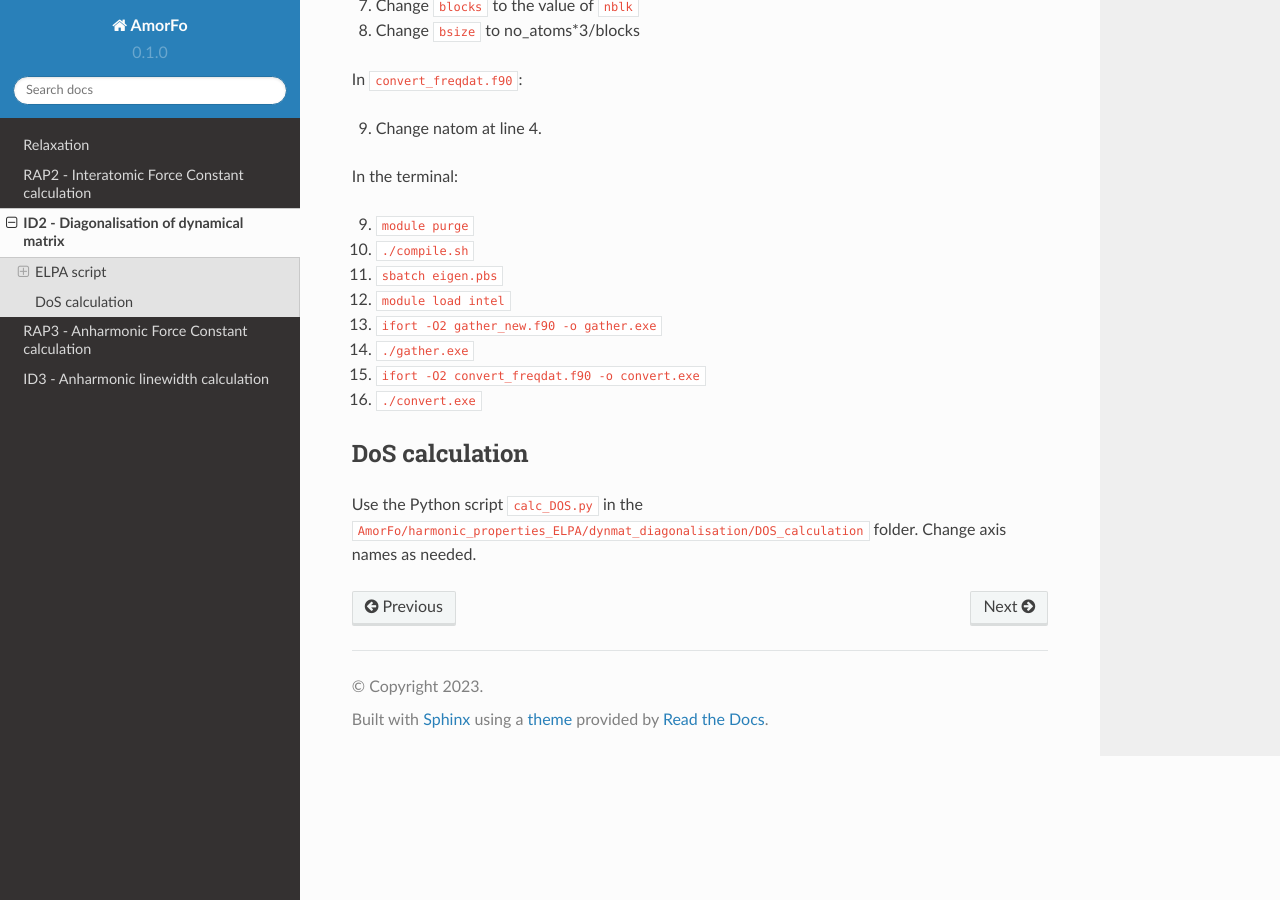
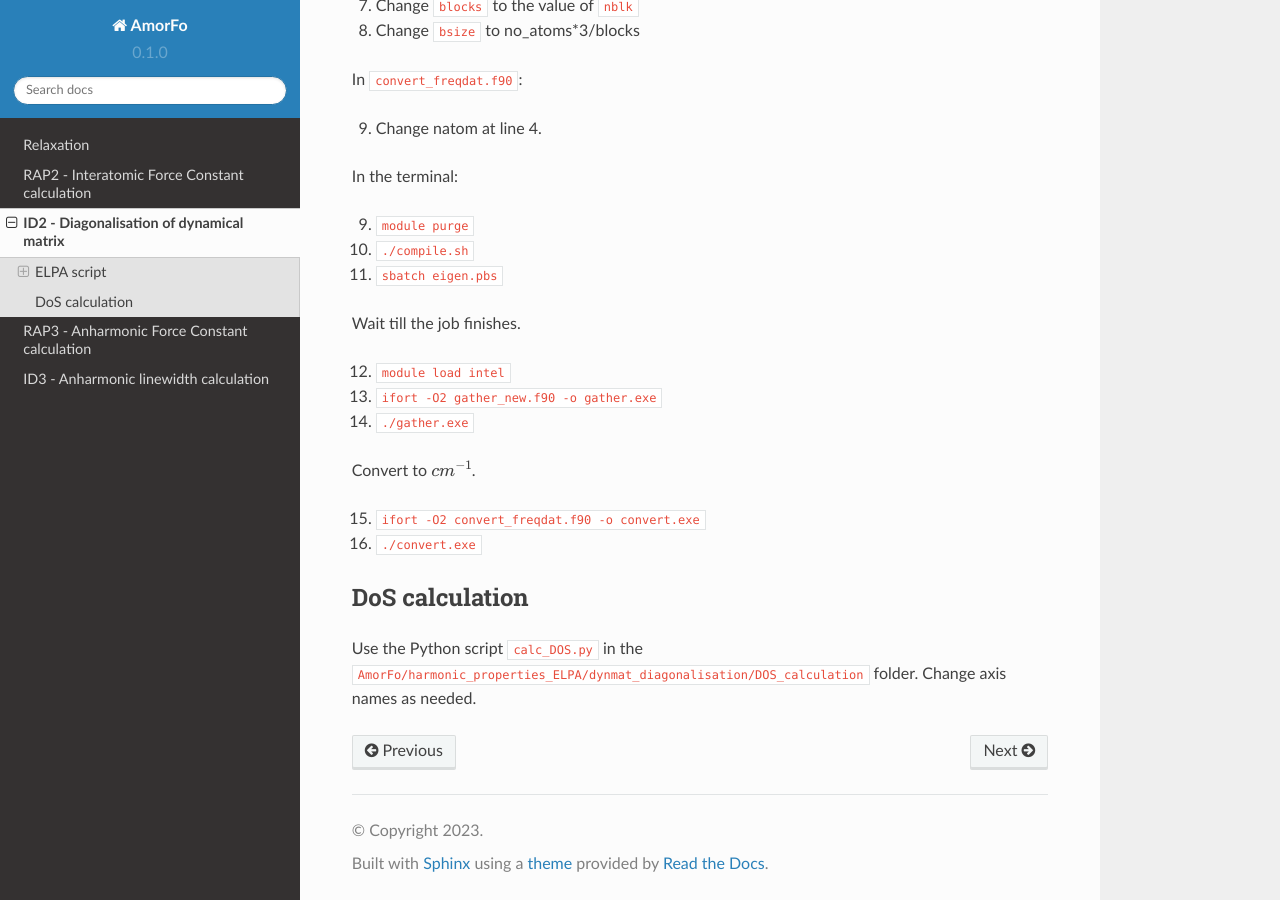
Before and after one commit to bp443/AmorDocs, a Sphinx documentation site: the page built from docs/source/id2.rst, in a window 1280 px wide and 900 px high, scrolled down 1100 px. Built offline with Sphinx 7.4.7 and the Read the Docs theme 2.0.0, drawn with Linux system fonts in a browser that asks for light colours.

Commit message:
Update id2.rst

```diff
--- a/docs/source/id2.rst
+++ b/docs/source/id2.rst
@@ -52,9 +52,13 @@ In the terminal:
 10. ``./compile.sh``
 11. ``sbatch eigen.pbs``
 
+Wait till the job finishes.
+
 12. ``module load intel``
 13. ``ifort -O2 gather_new.f90 -o gather.exe``
 14. ``./gather.exe``
+
+Convert to :math:`cm^{-1}`.
 
 15. ``ifort -O2 convert_freqdat.f90 -o convert.exe``
 16. ``./convert.exe``
```
